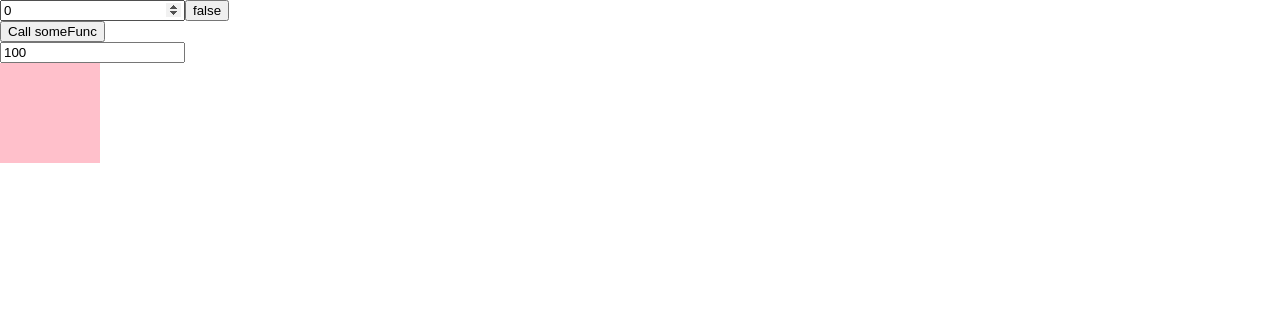
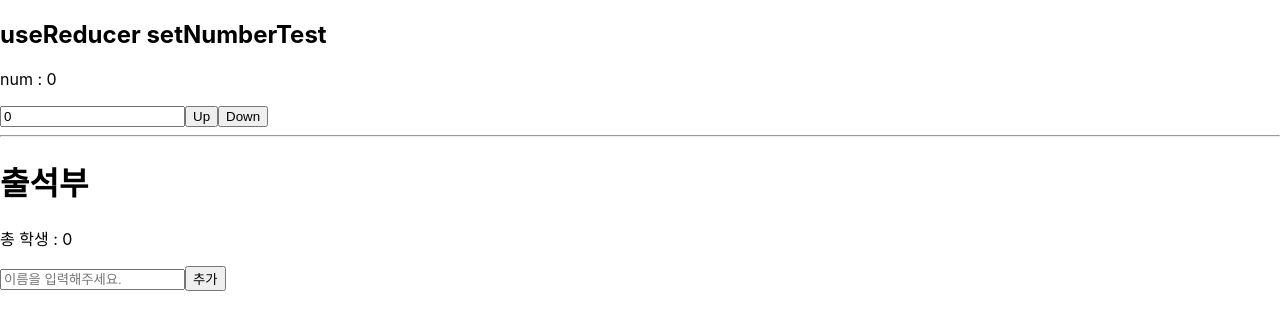
Before and after one commit to ycr5007/STDPR, a React (Create React App) app in the folder src/main/view/: page / in a window 1280 px wide. Shown: the top 330 px of the page. Built offline with nearby package versions, Linux system fonts and the light colour scheme.

Commit message:
useReducer 내용 정리

```diff
--- a/src/main/view/src/App.js
+++ b/src/main/view/src/App.js
@@ -1,50 +1,92 @@
-import React, {useState, useEffect, useCallback} from 'react';
-import './App.css'
+import React, {useState, useReducer} from 'react';
+import Student from "./Student";
 
-import Box from "./Box";
+const ACTION = {
+    UP: "up",
+    DOWN: "down",
+}
 
+const reducer = (state, action) => {
+    // state : 매개변수 호출 시 지정되어있는 state 값을 갖는다.
+    // action : state 변경에 대한 요구 내용
+    switch (action.type) {
+        case ACTION.UP :
+            return state + action.modiNum;
+        case ACTION.DOWN :
+            return state - action.modiNum;
+        default :
+            return state;
+    }
+}
+
+const reducerStudent = (state, action) => {
+    switch(action.type) {
+        case "add" :
+            const name = action.payload.name;
+            const newStudent = {
+                id: Date.now(),
+                name,
+                isHere: false,
+            }
+            return {
+                count: state.count + 1,
+                studentList: [...state.studentList, newStudent],
+            };
+        case "delete" :
+            return {
+                count: state.count - 1,
+                studentList: state.studentList.filter(student => student.id !== action.payload.id),
+            };
+        case "update" :
+            return {
+                count : state.count,
+                studentList: state.studentList.map((student) => {
+                    if(student.id === action.payload.id) {
+                        return {...student, isHere: !student.isHere}
+                    }
+                    return student;
+                }),
+            }
+        default :
+            return state;
+    }
+}
+
+const initialState = {
+    count: 0,
+    studentList: [],
+}
 function App() {
     const [number, setNumber] = useState(0);
-    const [toggle, setToggle] = useState(false);
-    // Rendering 시, 해당 함수가 다시 선언되며 다른 메모리 주소값을 갖기 때문에 useEffect 에서 의존성을 갖지 못한다.
-    // const someFunction = () => {
-    //     console.log(`someFunc number :  ${number}`);
-    //     return;
-    // };
+    const [chanNum, dispatch] = useReducer(reducer, 0);
 
-    const someFunction = useCallback (() => {
-        console.log(`someFunc number :  ${number}`);
-        return;
-    }, [number]);
-
-    // The 'someFunction' function makes the dependencies of useEffect Hook (at line 15) change on every render. To fix this, wrap the definition of 'someFunction' in its own useCallback() Hook  react-hooks/exhaustive-deps
-    useEffect(() => {
-        console.log(`Changed someFunc !!`);
-    }, [someFunction]);
-
-    const [size, setSize] = useState(100);
-
-    const createBoxStyle = useCallback(() => {
-        return {
-            backgroundColor: 'pink',
-            width: `${size}px`,
-            height: `${size}px`,
-        };
-    }, [size]);
-
+    const [name, setName] = useState("");
+    const [studentsInfo, nameDispatch] = useReducer(reducerStudent, initialState);
     return (
         <div>
-            <input type="number" value={number}
-                onChange={(e) => setNumber(e.target.value) }/>
-            <button onClick={() => setToggle(!toggle)}>{toggle.toString()}</button>
-            <br/>
-            <button onClick={someFunction}>Call someFunc</button>
+            <h2>useReducer setNumberTest</h2>
+            <p>num : {chanNum}</p>
+            <input type="number" value={number} step="1000"
+                onChange={(e) => setNumber(parseInt(e.target.value))}/>
+            <button onClick={() => {
+                dispatch({type: ACTION.UP, modiNum: number});
+            }}>Up</button>
+            <button onClick={() => {
+                dispatch({type: ACTION.DOWN, modiNum: number});
+            }}>Down</button>
 
-            <div>
-                <input type="number" value={size}
-                    onChange={(e) => setSize(e.target.value)}/>
-                <Box createBoxStyle={createBoxStyle}/>
-            </div>
+            <hr/>
+
+            <h1>출석부</h1>
+            <p>총 학생 : {studentsInfo.count}</p>
+            <input type="text" placeholder="이름을 입력해주세요." value={name}
+                onChange={(e) => setName(e.target.value)}/>
+            <button onClick={() => {
+                nameDispatch({type: "add", payload: {name}})
+            }}>추가</button>
+            {studentsInfo.studentList.map(student => {
+                return (<Student key={student.id} name={student.name} dispatch={nameDispatch} id={student.id} isHere={student.isHere}/>)
+            })}
         </div>
     );
 }
--- /dev/null
+++ b/src/main/view/src/Student.js
@@ -0,0 +1,20 @@
+import React from "react";
+
+const Student = ({name, dispatch, id, isHere}) => {
+    return (
+        <div>
+            <span style={{
+                textDecoration: isHere ? 'line-through' : 'none',
+                color: isHere ? 'lightgray' : 'black',
+            }} onClick={() => {
+                dispatch({type: "update", payload: {id}})
+            }}>{name}</span>
+            <button onClick={() => {
+                dispatch({type: "delete", payload: {id}})
+            }}>삭제</button>
+        </div>
+    )
+}
+
+
+export default Student;
```
